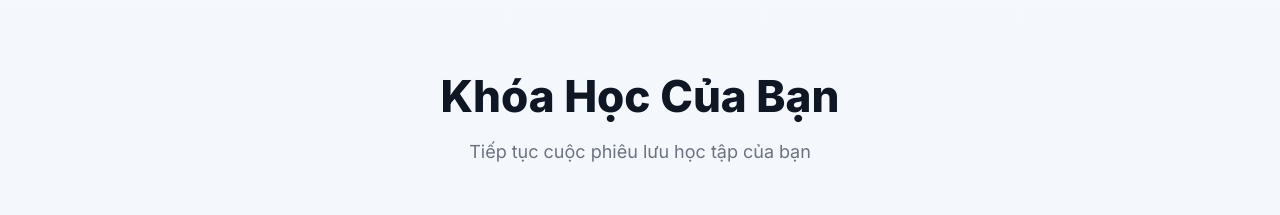
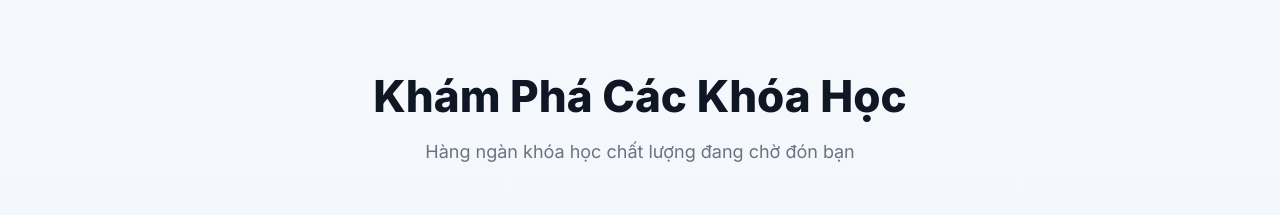
Before and after one commit to anhHuyCLC/Learning_Online, a React (Vite) app in the folder frontend/: page / in a window 1280 px wide. Shown: the part 1726-1941 px from the top of the page. Built offline with nearby package versions, Linux system fonts and the light colour scheme; no server answers.

Commit message:
fix home.tsx

```diff
--- a/frontend/src/pages/Home.tsx
+++ b/frontend/src/pages/Home.tsx
@@ -18,11 +18,10 @@ export default function Home() {
   const { courses, loading, error } = useAppSelector((state) => state.courses);
   const isLogin = !!user;
 
+  // Luôn fetch danh sách khóa học bất kể trạng thái đăng nhập
   useEffect(() => {
-    if (isLogin) {
     dispatch(getCourses());
-    }
-  }, [dispatch, isLogin]);
+  }, [dispatch]);
 
   const handleLogout = () => {
     dispatch(logout());
@@ -48,7 +47,7 @@ export default function Home() {
     {
       icon: "🏆",
       title: "Nhận Chứng Chỉ",
-      description: "Được công nhân với các chứng chỉ chuyên nghiệp sau khi hoàn thành"
+      description: "Được công nhận với các chứng chỉ chuyên nghiệp sau khi hoàn thành"
     }
   ];
 
@@ -223,10 +222,11 @@ export default function Home() {
         </div>
       </section>
 
+      {/* Courses Section */}
       <section id="courses-section" className="courses-section">
         <div className="section-header">
-            <h2>Khóa Học Của Bạn</h2>
-            <p>Tiếp tục cuộc phiêu lưu học tập của bạn</p>
+          <h2>{isLogin ? "Khóa Học Của Bạn" : "Khám Phá Các Khóa Học"}</h2>
+          <p>{isLogin ? "Tiếp tục cuộc phiêu lưu học tập của bạn" : "Hàng ngàn khóa học chất lượng đang chờ đón bạn"}</p>
         </div>
 
         <div className="courses-grid">
@@ -252,7 +252,7 @@ export default function Home() {
                   <div className="course-footer">
                     <span className="duration">12 tuần</span>
                     <button className="btn-text" onClick={() => navigate(`/course/${course.id}`)}>
-                        Tiếp Tục →
+                      {isLogin ? "Tiếp Tục →" : "Xem Chi Tiết →"}
                     </button>
                   </div>
                 </div>
--- a/frontend/src/pages/LessonPage.tsx
+++ b/frontend/src/pages/LessonPage.tsx
@@ -1,5 +1,5 @@
 import React, { useEffect, useState } from 'react';
-import { useParams, Link, useNavigate } from 'react-router-dom';
+import { useParams, useNavigate } from 'react-router-dom';
 import { useAppDispatch, useAppSelector } from '../app/store';
 import { getCourseById } from '../features/courseSlice';
 import { getProgressForCourse, markLessonAsCompleted } from '../features/progressSlice';
```
Lines whose indentation alone changed are shown as unchanged.
